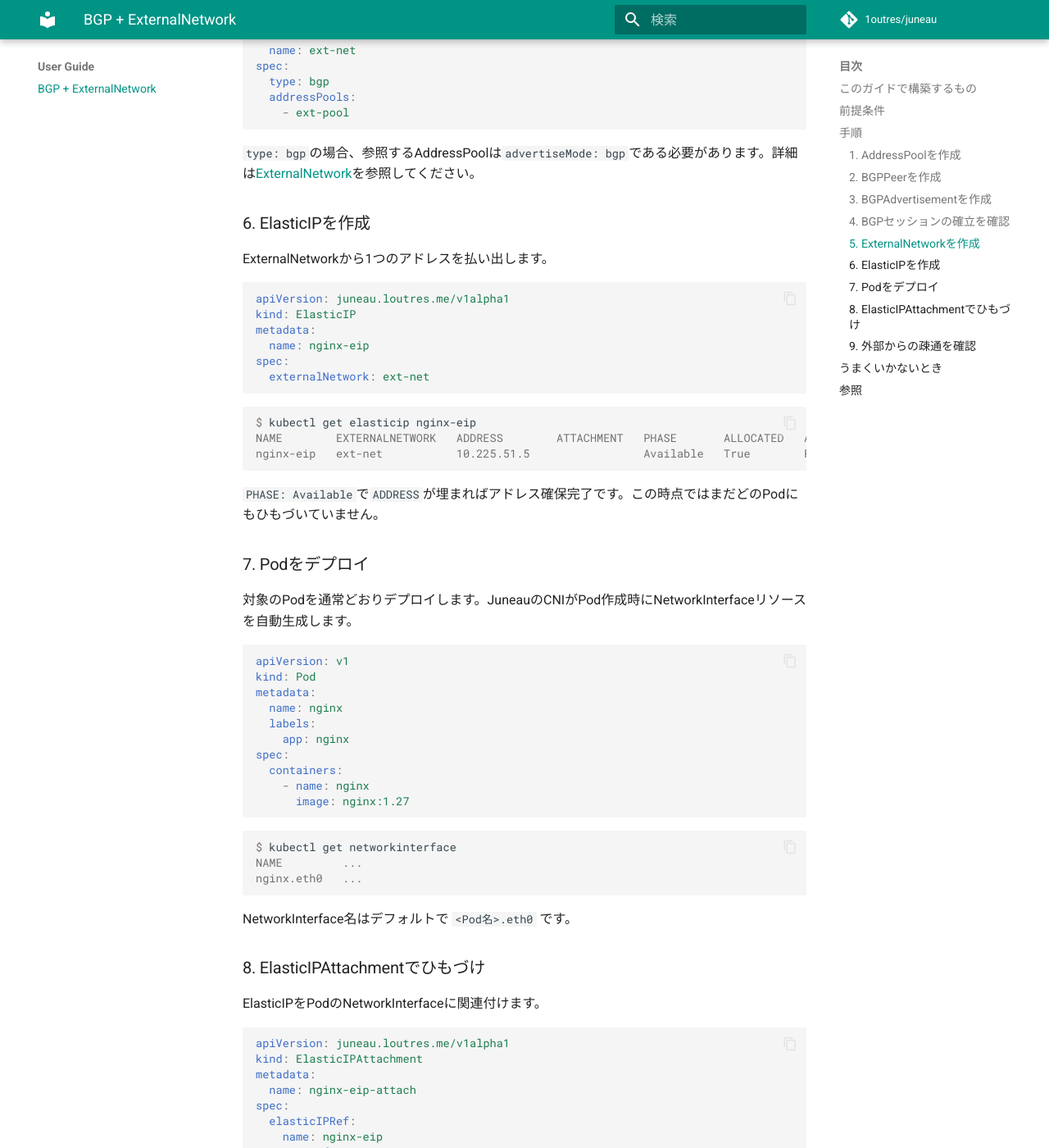
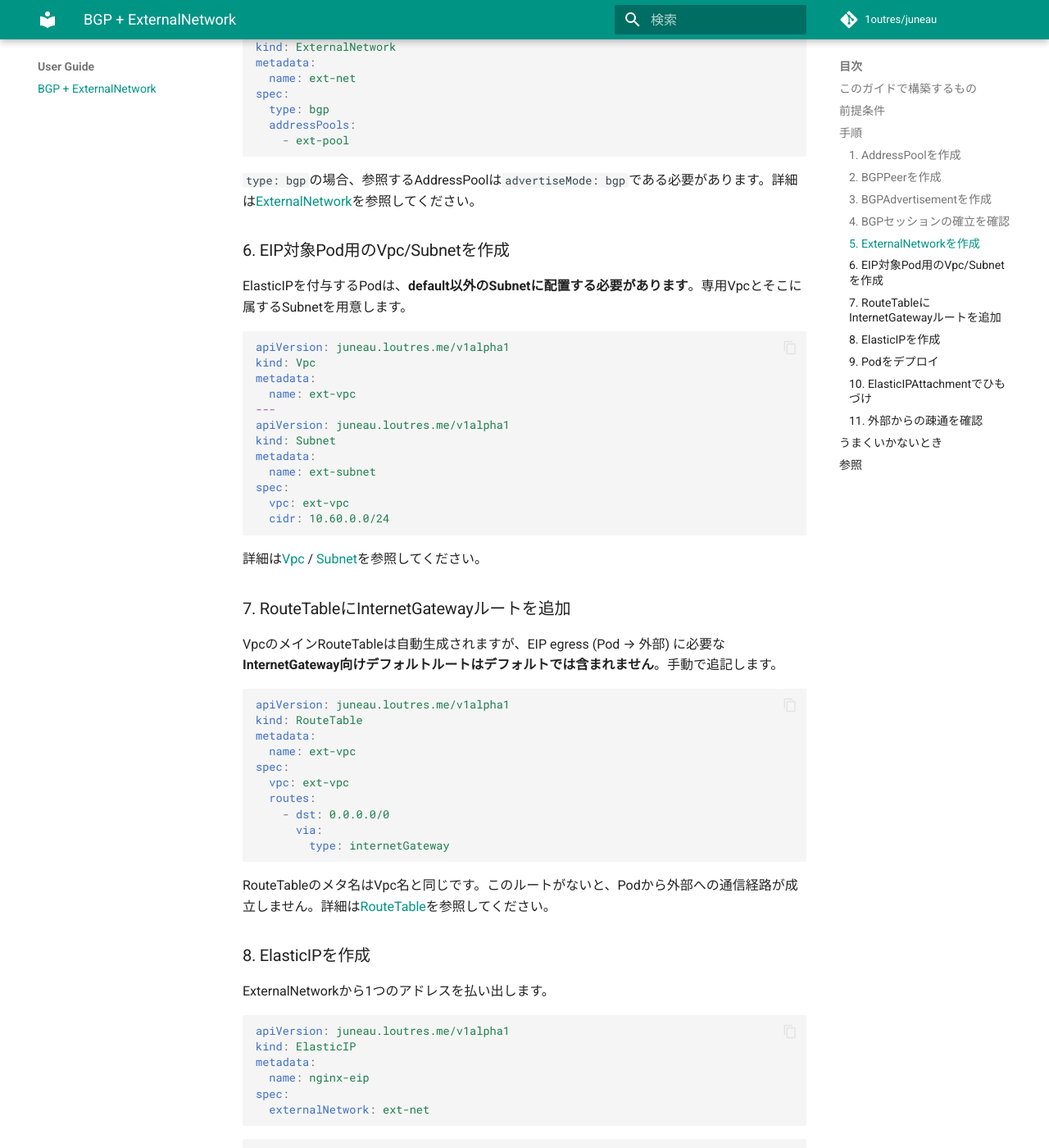
Before and after one commit to 1outres/juneau, an MkDocs documentation site: the page built from docs/guides/external-network-bgp.md, in a window 1280 px wide and 1400 px high, scrolled down 2698 px. Shown: the whole window at 82% size. Built offline with MkDocs 1.6.1 and Material for MkDocs 9.7.7, drawn with Linux system fonts in a browser that asks for light colours; comment, search, counter and statistics services are not loaded; some of the changed text lies outside the part shown.

Commit message:
fix(docs): polish BGP guide and rsource references

````diff
--- a/docs/guides/external-network-bgp.md
+++ b/docs/guides/external-network-bgp.md
@@ -6,6 +6,7 @@ Juneauでは、Podに外部到達可能なIPアドレス（ElasticIP）を割り
 
 - 外部へ広報するアドレス範囲 `10.225.51.0/24` を持つAddressPool
 - 外部ルータ (AS 65002, `10.225.32.1`) とのBGPピアリング
+- EIP対象Pod用の専用Vpc/Subnet (`10.60.0.0/24`) とInternetGateway経路
 - ElasticIPをnginx Podに割り当て、クラスター外から `curl http://<elasticIP>/` で到達確認
 
 ## 前提条件
@@ -119,7 +120,47 @@ spec:
 
 `type: bgp`の場合、参照するAddressPoolは`advertiseMode: bgp`である必要があります。詳細は[ExternalNetwork](../resources/externalnetwork.md)を参照してください。
 
-### 6. ElasticIPを作成
+### 6. EIP対象Pod用のVpc/Subnetを作成
+
+ElasticIPを付与するPodは、**default以外のSubnetに配置する必要があります**。専用Vpcとそこに属するSubnetを用意します。
+
+```yaml
+apiVersion: juneau.loutres.me/v1alpha1
+kind: Vpc
+metadata:
+  name: ext-vpc
+---
+apiVersion: juneau.loutres.me/v1alpha1
+kind: Subnet
+metadata:
+  name: ext-subnet
+spec:
+  vpc: ext-vpc
+  cidr: 10.60.0.0/24
+```
+
+詳細は[Vpc](../resources/vpc.md) / [Subnet](../resources/subnet.md)を参照してください。
+
+### 7. RouteTableにInternetGatewayルートを追加
+
+VpcのメインRouteTableは自動生成されますが、EIP egress (Pod → 外部) に必要な**InternetGateway向けデフォルトルートはデフォルトでは含まれません**。手動で追記します。
+
+```yaml
+apiVersion: juneau.loutres.me/v1alpha1
+kind: RouteTable
+metadata:
+  name: ext-vpc
+spec:
+  vpc: ext-vpc
+  routes:
+    - dst: 0.0.0.0/0
+      via:
+        type: internetGateway
+```
+
+RouteTableのメタ名はVpc名と同じです。このルートがないと、Podから外部への通信経路が成立しません。詳細は[RouteTable](../resources/routetable.md)を参照してください。
+
+### 8. ElasticIPを作成
 
 ExternalNetworkから1つのアドレスを払い出します。
 
@@ -140,9 +181,9 @@ nginx-eip   ext-net           10.225.51.5                 Available   True
 
 `PHASE: Available`で`ADDRESS`が埋まればアドレス確保完了です。この時点ではまだどのPodにもひもづいていません。
 
-### 7. Podをデプロイ
+### 9. Podをデプロイ
 
-対象のPodを通常どおりデプロイします。JuneauのCNIがPod作成時にNetworkInterfaceリソースを自動生成します。
+対象のPodを、手順6で作ったSubnetに配置します。`juneau.loutres.me/subnet` annotationで明示します。
 
 ```yaml
 apiVersion: v1
@@ -151,6 +192,8 @@ metadata:
   name: nginx
   labels:
     app: nginx
+  annotations:
+    juneau.loutres.me/subnet: ext-subnet
 spec:
   containers:
     - name: nginx
@@ -165,7 +208,7 @@ nginx.eth0   ...
 
 NetworkInterface名はデフォルトで `<Pod名>.eth0` です。
 
-### 8. ElasticIPAttachmentでひもづけ
+### 10. ElasticIPAttachmentでひもづけ
 
 ElasticIPをPodのNetworkInterfaceに関連付けます。
 
@@ -187,9 +230,9 @@ NAME               ELASTICIP    NETWORKINTERFACE   EIP            PODIP        N
 nginx-eip-attach   nginx-eip    nginx.eth0         10.225.51.5    10.16.0.12   worker-1   Attached   True
 ```
 
-`PHASE: Attached`かつ`READY: True`になれば、該当NodeのjuneauデータプレーンがDNATを仕込み終わっています。詳細は[ElasticIPAttachment](../resources/elasticipattachment.md)を参照してください。
+`PHASE: Attached`かつ`READY: True`になれば、該当Node上でElasticIPがPodに関連付けられた状態です。詳細は[ElasticIPAttachment](../resources/elasticipattachment.md)を参照してください。
 
-### 9. 外部からの疎通を確認
+### 11. 外部からの疎通を確認
 
 上流ルータ側、または上流ルータから到達可能な任意のホストから：
 
@@ -215,8 +258,10 @@ $ curl -sS http://10.225.51.5/
     - 参照先AddressPoolの`spec.advertiseMode: bgp`か
     - `status.errors[]`にreconcile時の不整合が記録されていないか
 4. **BGPは張れているのにcurlが通らない**
-    - `elasticipattachment.status.conditions[?(@.type=="Ready")].status`が`True`になっているか。データプレーンがまだDNATを仕込んでいない可能性
+    - `elasticipattachment.status.conditions[?(@.type=="Ready")].status`が`True`になっているか。関連付けがまだ完了していない可能性
     - 上流ルータで経路が学習されているか（`show ip route 10.225.51.0/24`）
+    - 対象Podが**default以外のSubnet**に属しているか。default SubnetのPodはElasticIPの対象にできません
+    - Podが属するVpcのRouteTableに`type: internetGateway`のルートがあるか。無いと外部疎通が成立しません
     - NodeとPodの間はクラスター内通信と同じ経路なので、通常のPod到達性テストで切り分け可能
 
 ## 参照
````
Also changed, not shown: other parts of docs/guides/external-network-bgp.md (+1 -1 lines), docs/resources/elasticipattachment.md (+7 -0 lines), docs/resources/routetable.md (+6 -0 lines).
